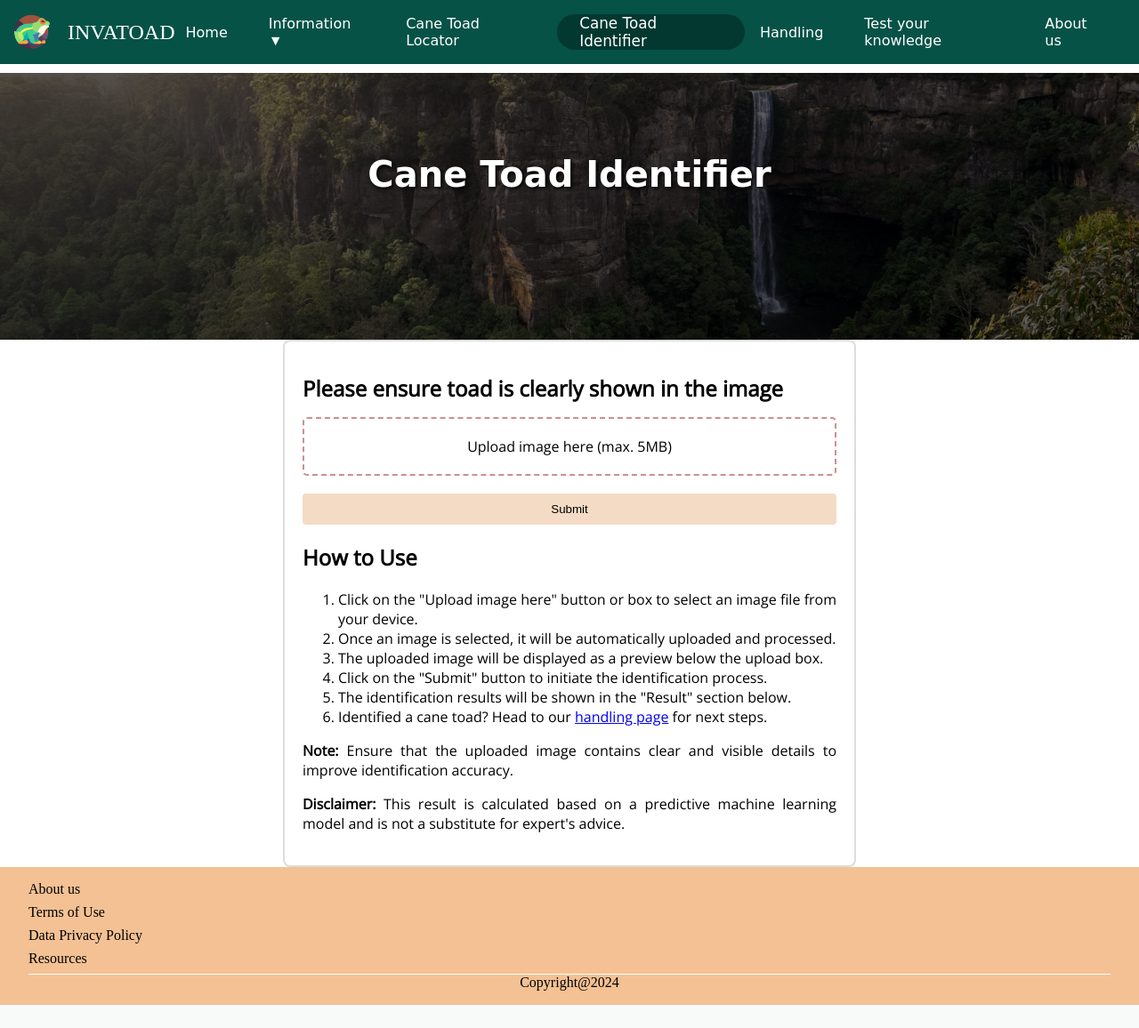
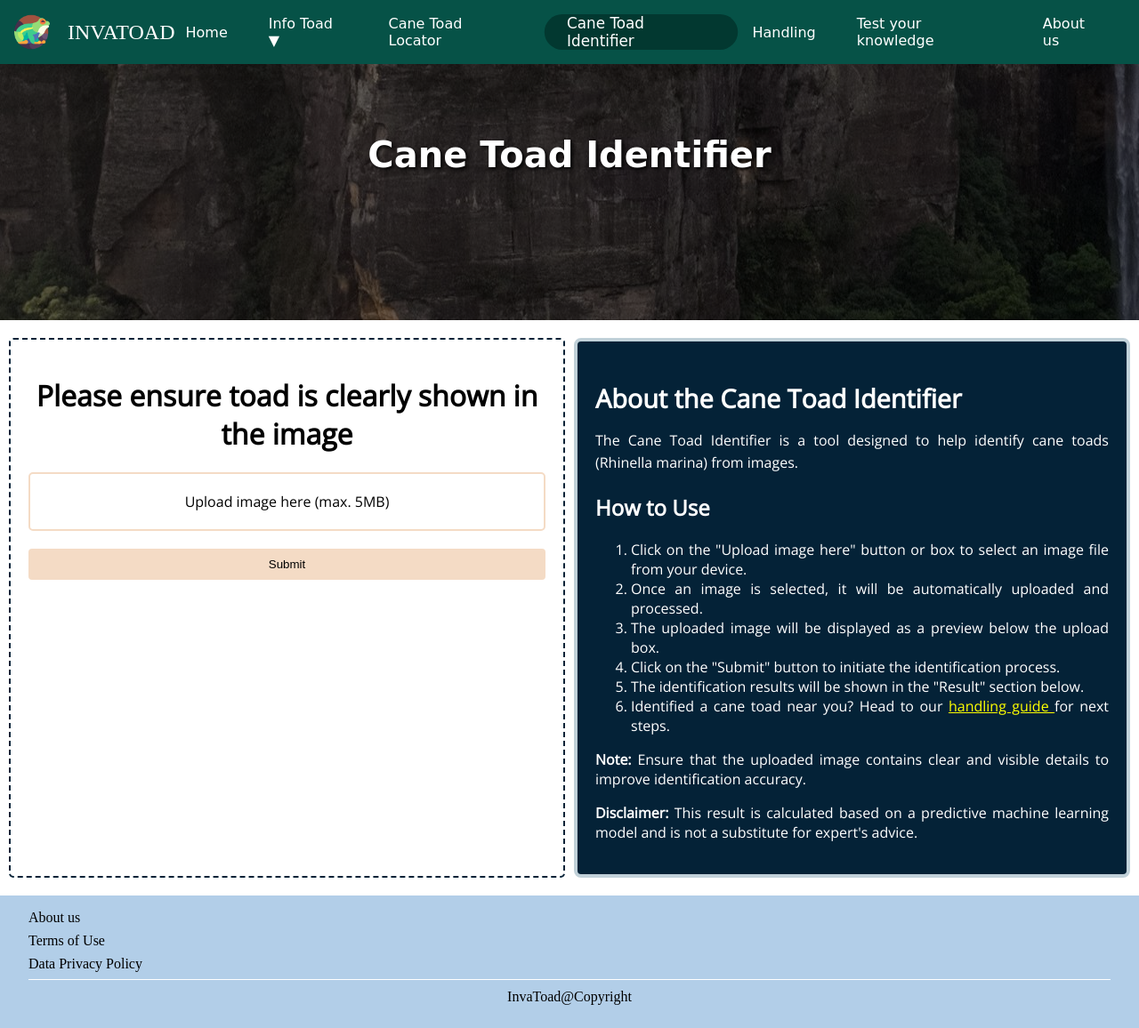
Before and after one commit to mhlucifer/Team38_Project, a Flask app: page /identifier in a window 1280 px wide. Shown: the whole page at 89% size. Before the commit the page ends 1130 px from the top, so only its background shows below. Run offline with Flask 3, Linux system fonts and the light colour scheme; some web fonts are replaced.

Commit message:
Fixing more changes and broken links

```diff
--- a/static/css/identifer.css
+++ b/static/css/identifer.css
@@ -138,10 +138,11 @@ body {
 .header-section {
   position: relative;
   background-image: url("/static/images/identifierbg.jpg");
-  background-size: cover;
+  background-size: center;
   background-position: center; /* Center the background image horizontally and vertically */
   z-index: 0;
   height: 300px; /* Adjust height as needed */
+  margin-top: 0;
 }
 
 .header-section::before {
@@ -181,27 +182,76 @@ body {
   font-family:  'Open Sans', sans-serif;
 }
 
-.container h1 {
-  font-family:  'Open Sans', sans-serif;
-  font-size: 1.5rem; /* Normal font size */
-}
-
-
-
   #imageUpload {
     width: 100%;
     margin: 20px 0;
   }
 
+
   #previewImage {
     max-width: 100%;
     max-height: 400px;
     object-fit: contain;
-    width: auto; /* scale to the height */
-    height: auto;
-    display: block;
+    display: none; /* Hidden until an image is uploaded */
     margin: 0 auto;
   }
+
+/* Center align the upload box contents */
+.container-wrapper {
+  display: flex;
+  justify-content: space-between;
+  align-items: stretch; /* Make items stretch to equal height */
+  flex-wrap: wrap;
+  margin-top: 20px;
+}
+
+.upload-container,
+.content-container {
+  flex: 1 1 calc(50% - 20px); /* 50% minus padding for equal width */
+  padding: 20px;
+  box-sizing: border-box; /* Include padding in the width calculation */
+  margin-bottom: 20px; /* Add margin between containers */
+}
+
+.upload-container {
+  border: 2px dashed #042237;
+  border-radius: 5px;
+  text-align: center;
+  cursor: pointer;
+  margin-left: 10px;
+}
+
+.content-container {
+  background-color: #042237;
+  border: 4px solid #c1d1d9;
+  border-radius: 8px;
+  text-align: justify;
+  font-family: 'Open Sans', sans-serif;
+  color: white;
+  margin-left: 10px;
+  margin-right: 10px;
+}
+
+.info-section {
+  margin-bottom: 20px; /* Add margin at the bottom for spacing */
+}
+
+.info-section h2 {
+  font-size: 1.8rem; /* Adjust heading font size */
+  margin-bottom: 10px; /* Add margin below heading */
+}
+
+.info-section p {
+  margin-bottom: 12px; /* Add margin between paragraphs */
+  line-height: 1.6; /* Increase line height for better readability */
+}
+
+
+  .container h1 {
+    font-family: 'Open Sans', sans-serif; /* Set font family for headings */
+    font-size: 1.5rem; /* Set font size for headings */
+  }
+
 
 
   #submitBtn {
@@ -217,7 +267,7 @@ body {
   }
 
   #submitBtn:hover {
-    background-color: #4cae4c;
+    background-color: #EF6C00;
   }
 
   #result {
@@ -227,7 +277,7 @@ body {
 
 
   .upload-box {
-    border: 2px dashed #cc8f8f;
+    border: 2px solid #F4DBC5;
     border-radius: 5px;
     text-align: center;
     padding: 20px;
@@ -235,16 +285,9 @@ body {
   }
 
   .upload-box:hover {
-    background-color: #f7f0f0;
+    background-color: #f4c8c8;
   }
 
-  #previewImage {
-    max-width: 100%;
-    max-height: 400px;
-    object-fit: contain;
-    display: none; /* Hidden until an image is uploaded */
-    margin: 0 auto;
-  }
 
 
 
@@ -255,7 +298,7 @@ body {
   flex-direction: column; /* Stack elements vertically */
   align-items: flex-start; /* Align children to the left */
   padding: 1rem 2rem;
-  background-color: #F4C194; /* Change to match the exact color */
+  background-color: #b2cee8; /* Change to match the exact color */
   color: black;
 }
 
@@ -269,12 +312,11 @@ body {
 .footer-copy {
   align-self: stretch; /* Stretch to take the full width of the footer */
   text-align: right; /* Align text to the right */
-
   border-top: 1px solid white; /* Add a border on top */
 }
 
 .footer-copy p {
-  margin: 0; /* Remove default margin */
+  margin: 10px; /* Remove default margin */
   text-align: center;
 }
 
--- a/templates/Location.html
+++ b/templates/Location.html
@@ -21,8 +21,7 @@
       <a href="/main" class="nav-item">Home</a>
       <div class="nav-item dropdown">
           <div class="dropdown-container">
-              <span class="nav-text">Info Toad</span>
-              <button class="dropbtn">▼</button>
+            <span class="nav-text">Info Toad ▼</span>
           </div>
           <div class="dropdown-content">
               <a href="/history">History</a>
--- a/templates/about_us.html
+++ b/templates/about_us.html
@@ -21,8 +21,7 @@
             <a href="/main" class="nav-item">Home</a>
             <div class="nav-item dropdown">
                 <div class="dropdown-container">
-                    <span class="nav-text">Info Toad</span>
-                    <button class="dropbtn">▼</button>
+                    <span class="nav-text">Info Tood ▼</span>
                 </div>
                 <div class="dropdown-content">
                     <a href="/history">History</a>
--- a/templates/handling.html
+++ b/templates/handling.html
@@ -22,8 +22,7 @@
             <a href="/main" class="nav-item">Home</a>
             <div class="nav-item dropdown">
                 <div class="dropdown-container">
-                    <span class="nav-text" class="nav-item">Information</span>
-                    <button class="dropbtn">▼</button>
+                    <span class="nav-text">Info Toad ▼</span>
                 </div>
                 <div class="dropdown-content">
                     <a href="/history">History</a>
@@ -104,10 +103,9 @@
       <!-- Footer Section -->
 <footer class="footer-section">
     <div class="footer-links">
-      <a href="//about_us">About us</a>
+      <a href="/about_us">About us</a>
       <a href="#">Terms of Use</a>
       <a href="#">Data Privacy Policy</a>
-      <a href="#">Resources</a>
     </div>
     <div class="footer-copy">
       <p>Copyright@2024</p>
--- a/templates/history.html
+++ b/templates/history.html
@@ -22,8 +22,7 @@
             <a href="/main" class="nav-item">Home</a>
             <div class="nav-item dropdown">
               <div class="dropdown-container">
-                <span class="nav-text active">Info Toad</span>
-                <button class="dropbtn">▼</button>
+                <span class="nav-text active">Info Toad ▼</span>
             </div>
                 <div class="dropdown-content">
                 <a href="/history" class="active">History</a>
--- a/templates/identifier.html
+++ b/templates/identifier.html
@@ -20,8 +20,7 @@
             <a href="/main" class="nav-item">Home</a>
             <div class="nav-item dropdown">
                 <div class="dropdown-container">
-                    <span class="nav-text">Information</span>
-                    <button class="dropbtn">▼</button>
+                    <span class="nav-text">Info Toad ▼</span>
                 </div>
                 <div class="dropdown-content">
                     <a href="/history">History</a>
@@ -35,10 +34,6 @@
             <a href="/about_us" class="nav-item ">About us</a>
         </div>
     </div>
-
-<br>
-
-
 <div class="header-section">
     <div class="header">
       <h1>Cane Toad Identifier </h1>
@@ -46,7 +41,8 @@
   </div>
 
 
-  <div class="container">
+  <div class="container-wrapper">
+    <div class="upload-container">
       <h1>Please ensure toad is clearly shown in the image</h1>
       <form id="uploadForm" enctype="multipart/form-data">
         <div id="uploadBox" class="upload-box" onclick="document.getElementById('imageUpload').click();">
@@ -56,7 +52,18 @@
         <img id="previewImage" src="#" alt="Image preview..." style="display: none;">
         <button id="submitBtn">Submit</button>
       </form>
+    </div>
+
+    <div class="content-container">
       <div id="result"></div>
+
+      <!-- About the Cane Toad Identifier -->
+      <div class="info-section">
+        <h2>About the Cane Toad Identifier</h2>
+        <p>The Cane Toad Identifier is a tool designed to help identify cane toads (Rhinella marina) from images.</p>
+      </div>
+
+      <!-- How to Use section -->
       <div id="explanation">
         <h2>How to Use</h2>
         <ol>
@@ -65,26 +72,24 @@
           <li>The uploaded image will be displayed as a preview below the upload box.</li>
           <li>Click on the "Submit" button to initiate the identification process.</li>
           <li>The identification results will be shown in the "Result" section below.</li>
-        <li>Identified a cane toad? Head to our <a href="handling.html">handling page</a> for next steps.</li>
+          <li>Identified a cane toad near you? Head to our <a href="/handle" style="color: yellow;">handling guide </a> for next steps.</li>
         </ol>
         <p><strong>Note:</strong> Ensure that the uploaded image contains clear and visible details to improve identification accuracy.</p>
         <p><strong>Disclaimer:</strong> This result is calculated based on a predictive machine learning model and is not a substitute for expert's advice.</p>
       </div>
     </div>
+  </div>
   <script src="/static/js/identifer.js"></script>
 </body>
 </html>
-
-
     <!-- Footer Section -->
     <footer class="footer-section">
         <div class="footer-links">
-          <a href="//about_us">About us</a>
+          <a href="/about_us">About us</a>
           <a href="#">Terms of Use</a>
           <a href="#">Data Privacy Policy</a>
-          <a href="#">Resources</a>
         </div>
         <div class="footer-copy">
-          <p>Copyright@2024</p>
+          <p>InvaToad@Copyright</p>
         </div>
       </footer>
--- a/templates/main.html
+++ b/templates/main.html
@@ -24,8 +24,7 @@
         <a href="/main" class="nav-item active">Home</a>
         <div class="nav-item dropdown">
             <div class="dropdown-container">
-                <span class="nav-text">Info Toad</span>
-                <button class="dropbtn">▼</button>
+              <span class="nav-text">Info Toad ▼</span>
             </div>
             <div class="dropdown-content">
                 <a href="/history">History</a>
--- a/templates/take_action.html
+++ b/templates/take_action.html
@@ -21,8 +21,7 @@
             <a href="/main" class="nav-item">Home</a>
             <div class="nav-item dropdown">
               <div class="dropdown-container">
-                <span class="nav-text">Information</span>
-                <button class="dropbtn">▼</button>
+                <span class="nav-text">Info Toad ▼</span>
             </div>
                 <div class="dropdown-content">
                     <a href="/history">History</a>
@@ -87,10 +86,9 @@
     <!-- Footer Section -->
 <footer class="footer-section">
     <div class="footer-links">
-      <a href="#">About us</a>
+      <a href="/about_us">About us</a>
       <a href="#">Terms of Use</a>
       <a href="#">Data Privacy Policy</a>
-      <a href="#">Resources</a>
     </div>
     <div class="footer-copy">
       <p>Copyright@2024</p>
```
Also changed, not shown: templates/behaviour.html (+3 -4 lines). Lines whose indentation alone changed are shown as unchanged.
